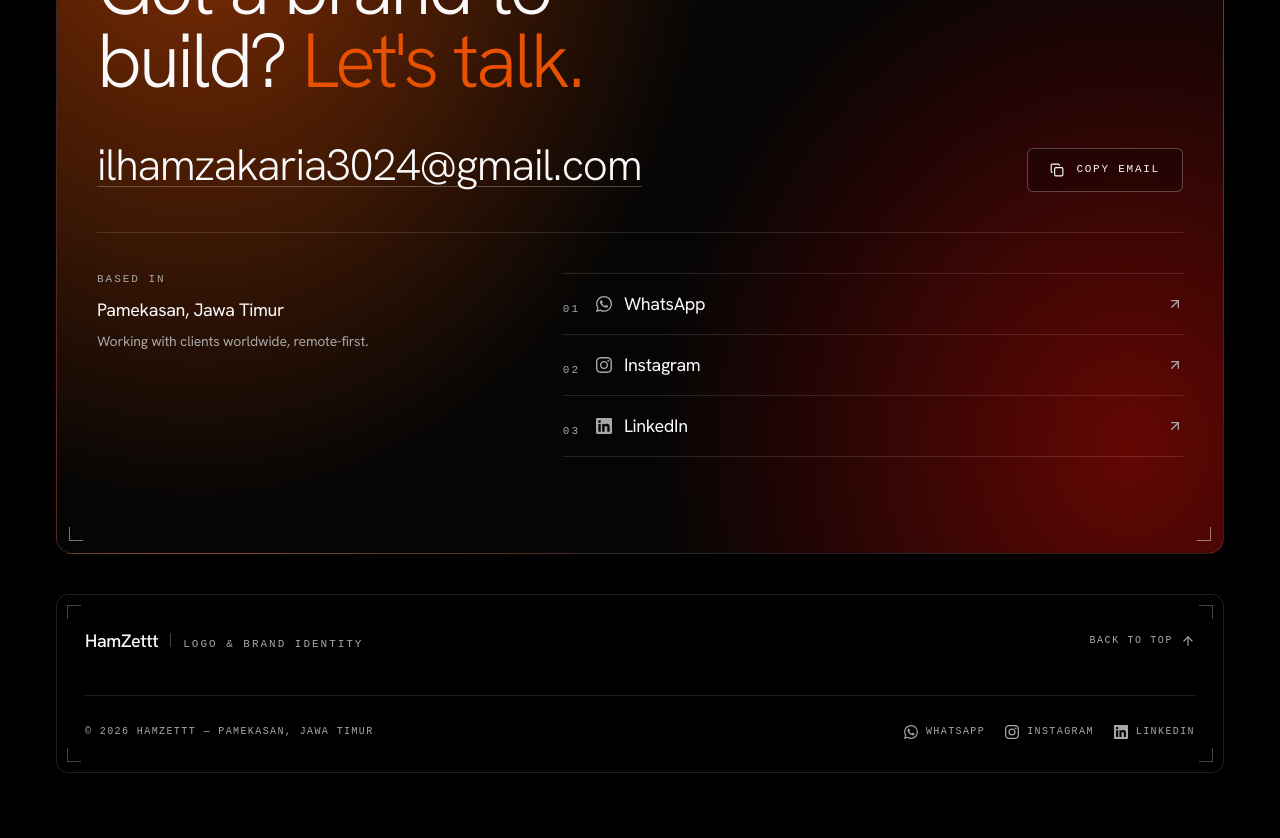
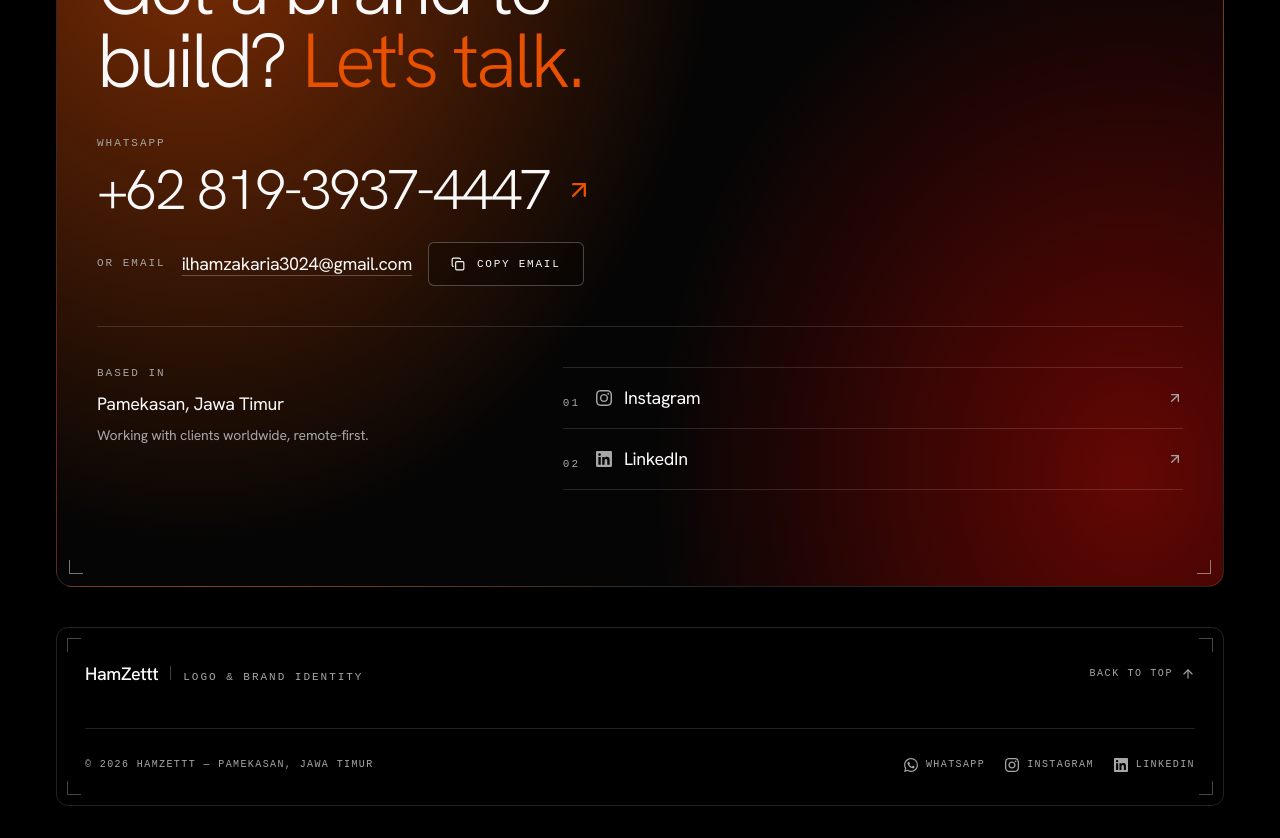
Before and after one commit to ham-zettt/art-work, a Next.js app: page / in a window 1280 px wide. Shown: the part 6160-6998 px from the top of the page. Before the commit the page ends 6965 px from the top, so only its background shows below. Built offline with nearby package versions, Linux system fonts and the light colour scheme.

Commit message:
feat(contact): WhatsApp primary CTA, email secondary with copy fallback

```diff
--- a/components/sections/Contact.tsx
+++ b/components/sections/Contact.tsx
@@ -31,14 +31,32 @@ export function Contact() {
 						</Reveal>
 
 						<Reveal delay={100}>
-							<div className="mt-10 flex flex-col items-start gap-5 border-b border-line pb-10 sm:flex-row sm:flex-wrap sm:items-end sm:justify-between">
+							<div className="mt-10 border-b border-line pb-10">
+								<p className="eyebrow text-muted">WhatsApp</p>
 								<a
-									href={`mailto:${site.email}`}
-									className="break-all text-[clamp(1.15rem,3.6vw,2.75rem)] font-light leading-tight tracking-[-0.03em] underline decoration-line-strong decoration-1 underline-offset-[6px] transition-colors duration-300 hover:text-accent hover:decoration-accent"
+									href={site.socials[0].href}
+									target="_blank"
+									rel="noopener noreferrer"
+									className="group mt-3 inline-flex min-h-[56px] flex-wrap items-center gap-x-4 gap-y-2 text-[clamp(1.9rem,5.4vw,3.5rem)] font-light leading-none tracking-[-0.04em] transition-colors duration-300 hover:text-accent"
 								>
-									{site.email}
+									{site.socials[0].display}
+									<ArrowUpRight
+										aria-hidden
+										className="h-7 w-7 shrink-0 text-accent transition-transform duration-300 group-hover:-translate-y-1 group-hover:translate-x-1"
+									/>
+									<span className="sr-only">(opens WhatsApp in a new tab)</span>
 								</a>
-								<CopyEmail email={site.email} />
+
+								<div className="mt-6 flex flex-wrap items-center gap-x-4 gap-y-2">
+									<span className="eyebrow text-muted">or email</span>
+									<a
+										href={`mailto:${site.email}`}
+										className="inline-flex min-h-[44px] items-center break-words text-lg tracking-[-0.02em] underline decoration-line-strong decoration-1 underline-offset-[5px] transition-colors duration-300 hover:text-accent hover:decoration-accent"
+									>
+										{site.email}
+									</a>
+									<CopyEmail email={site.email} />
+								</div>
 							</div>
 						</Reveal>
 
@@ -55,7 +73,7 @@ export function Contact() {
 
 							<Reveal delay={80} className="md:col-span-7">
 								<ul className="border-t border-line">
-									{site.socials.map((social, index) => (
+									{site.socials.slice(1).map((social, index) => (
 										<li key={social.label} className="border-b border-line">
 											<a
 												href={social.href}
@@ -79,6 +97,7 @@ export function Contact() {
 													aria-hidden
 													className="h-4 w-4 text-muted transition-all duration-300 group-hover:-translate-y-0.5 group-hover:translate-x-0.5 group-hover:text-accent"
 												/>
+												<span className="sr-only"> (opens in a new tab)</span>
 											</a>
 										</li>
 									))}
--- a/components/ui/CopyEmail.tsx
+++ b/components/ui/CopyEmail.tsx
@@ -3,8 +3,10 @@
 import { Check, Copy } from "lucide-react";
 import { useEffect, useRef, useState } from "react";
 
+type Status = "idle" | "copied" | "failed";
+
 export function CopyEmail({ email }: { email: string }) {
-	const [copied, setCopied] = useState(false);
+	const [status, setStatus] = useState<Status>("idle");
 	const timer = useRef<ReturnType<typeof setTimeout> | null>(null);
 
 	useEffect(() => {
@@ -13,33 +15,44 @@ export function CopyEmail({ email }: { email: string }) {
 		};
 	}, []);
 
+	function reset(next: Status, after: number) {
+		setStatus(next);
+		if (timer.current) clearTimeout(timer.current);
+		timer.current = setTimeout(() => setStatus("idle"), after);
+	}
+
 	async function copy() {
 		try {
 			await navigator.clipboard.writeText(email);
-			setCopied(true);
-			if (timer.current) clearTimeout(timer.current);
-			timer.current = setTimeout(() => setCopied(false), 2000);
+			reset("copied", 2000);
 		} catch {
-			window.location.href = `mailto:${email}`;
+			reset("failed", 5000);
 		}
 	}
 
 	return (
+		<span className="inline-flex flex-wrap items-center gap-3">
 			<button
 				type="button"
 				onClick={copy}
-			aria-label={copied ? "Email address copied" : "Copy email address"}
+				aria-label={status === "copied" ? "Copied" : "Copy email address"}
 				className="btn-frame shrink-0"
 			>
-			{copied ? (
+				{status === "copied" ? (
 					<Check aria-hidden className="h-3.5 w-3.5 text-accent" />
 				) : (
 					<Copy aria-hidden className="h-3.5 w-3.5" />
 				)}
-			{copied ? "Copied" : "Copy email"}
+				{status === "copied" ? "Copied" : "Copy email"}
 				<span aria-live="polite" className="sr-only">
-				{copied ? "Email address copied to clipboard" : ""}
+					{status === "copied" ? "Email address copied to clipboard" : ""}
 				</span>
 			</button>
+			{status === "failed" ? (
+				<span role="status" className="text-xs leading-snug text-muted">
+					Couldn&apos;t copy — select the address above
+				</span>
+			) : null}
+		</span>
 	);
 }
--- a/data/site.ts
+++ b/data/site.ts
@@ -21,7 +21,7 @@ export const site = {
 		{ label: "Contact", href: "#contact" },
 	] satisfies NavLink[],
 	socials: [
-		{ label: "WhatsApp", href: "https://wa.me/6281939374447" },
+		{ label: "WhatsApp", href: "https://wa.me/6281939374447", display: "+62 819-3937-4447" },
 		{ label: "Instagram", href: "https://instagram.com/hamzettt.design" },
 		{ label: "LinkedIn", href: "https://linkedin.com/in/ilhamz" },
 	] satisfies SocialLink[],
--- a/types/index.ts
+++ b/types/index.ts
@@ -44,6 +44,8 @@ export type NavLink = {
 export type SocialLink = {
 	label: string;
 	href: string;
+	/** Human-readable form of href, e.g. a phone number. */
+	display?: string;
 };
 
 export type Service = {
```
Lines whose indentation alone changed are shown as unchanged.
